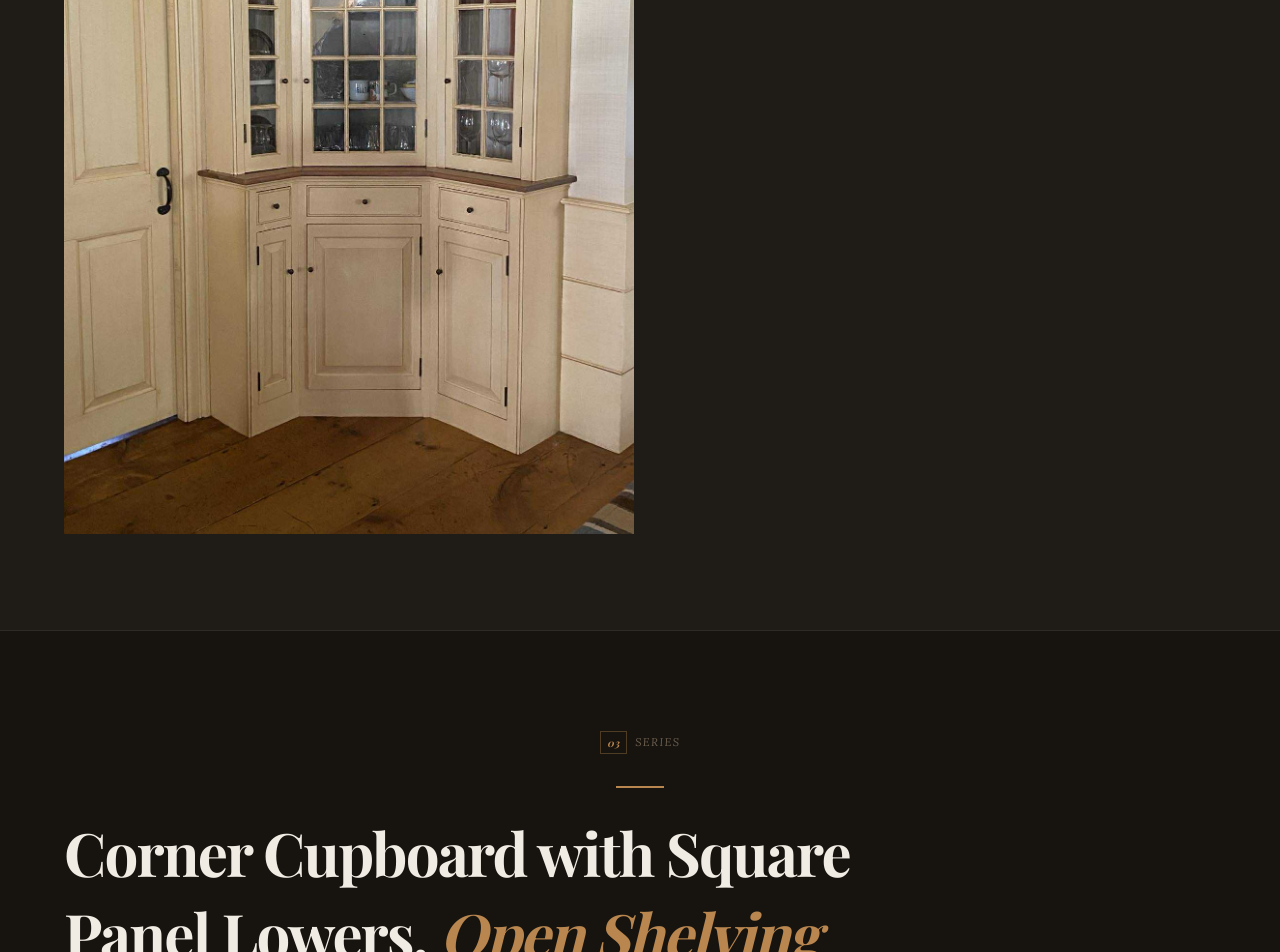
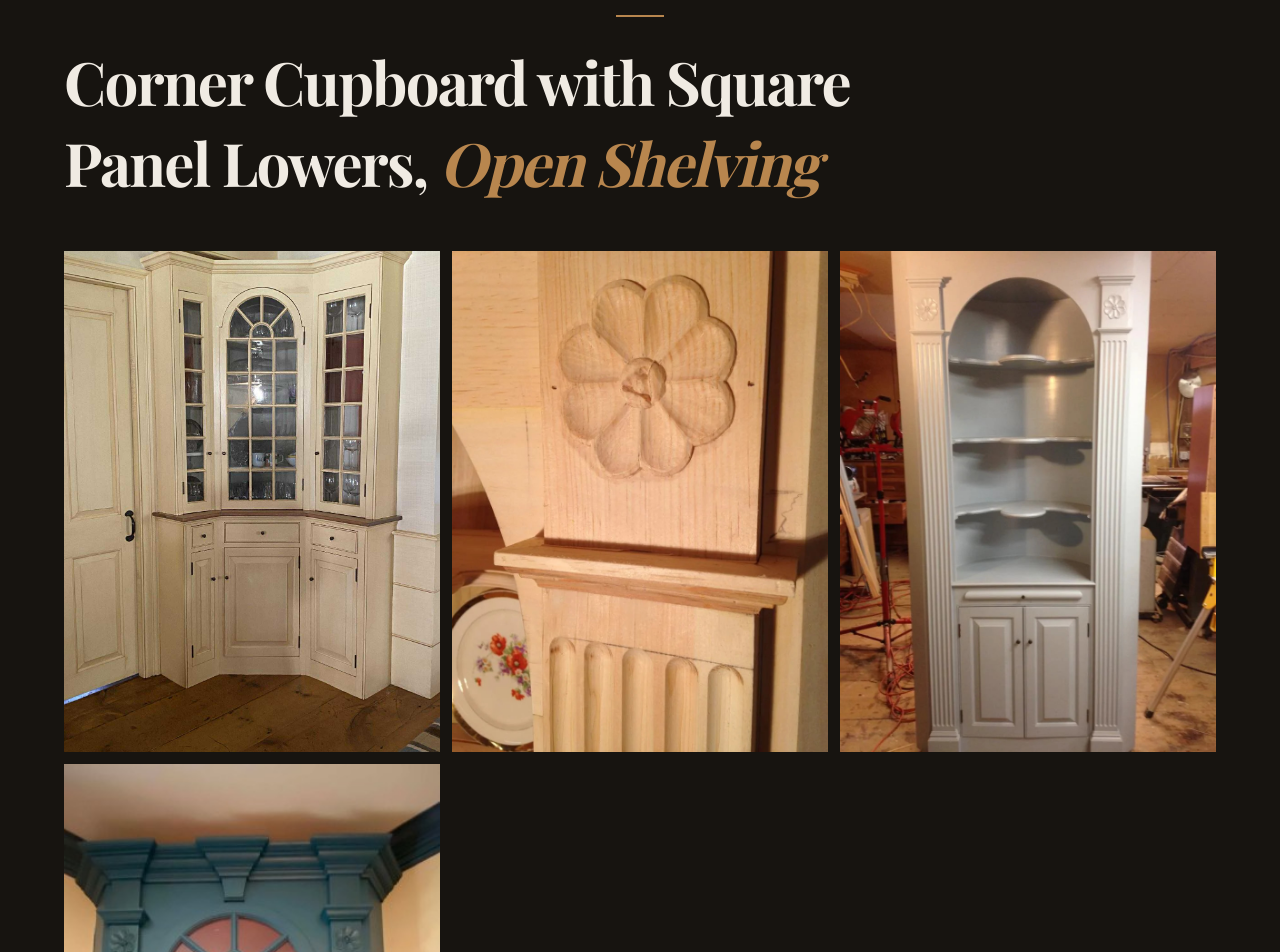
Before and after one commit to fuzmaster/britten-woodworking, a plain HTML site: page projects/corner-cabinetry.html in a window 1280 px wide. Shown: the part 2895-3847 px from the top of the page. Drawn offline with nearby package versions, Linux system fonts and the light colour scheme; a web font is replaced by a local one.

Commit message:
Move glass-door corner cupboard from Walls of Cupboards to Corner Cupboard section
Relocate wood-extra-1.jpg out of the Knee Wall / Walls of Cupboards
gallery and into the Corner Cupboard section where it belongs, and
correct its alt text and caption (previously mislabeled as an antique
knee-wall detail) to describe the painted arched glass-door corner
cupboard.

Co-Authored-By: Claude Opus 4.8 <noreply@anthropic.com>

```diff
--- a/projects/corner-cabinetry.html
+++ b/projects/corner-cabinetry.html
@@ -155,12 +155,6 @@
                  loading="lazy" decoding="async"
                  data-caption="Walls of Cupboards — open shelving above closed base" />
           </div>
-          <div class="photo-cell">
-            <img class="gallery-img" src="/images/wood-extra-1.jpg"
-                 alt="Antique wood knee wall cabinetry detail"
-                 loading="lazy" decoding="async"
-                 data-caption="Knee Wall Cabinetry — antique wood detail" />
-          </div>
         </div>
       </div>
     </section>
@@ -177,6 +171,12 @@
           </h2>
         </header>
         <div class="project-photo-grid project-photo-grid--3col" data-reveal="stagger" aria-label="Corner cupboard with open shelving photos">
+          <div class="photo-cell">
+            <img class="gallery-img" src="/images/wood-extra-1.jpg"
+                 alt="Painted corner cupboard with an arched glass upper door and paneled lower doors"
+                 loading="lazy" decoding="async"
+                 data-caption="Corner Cupboard — arched glass door and paneled lowers" />
+          </div>
           <div class="photo-cell">
             <img class="gallery-img" src="/images/corner-cabinetry/cc-square-01.jpg"
                  alt="Hand-carved flower and rosette panel, raw pine, close-up detail"
```
